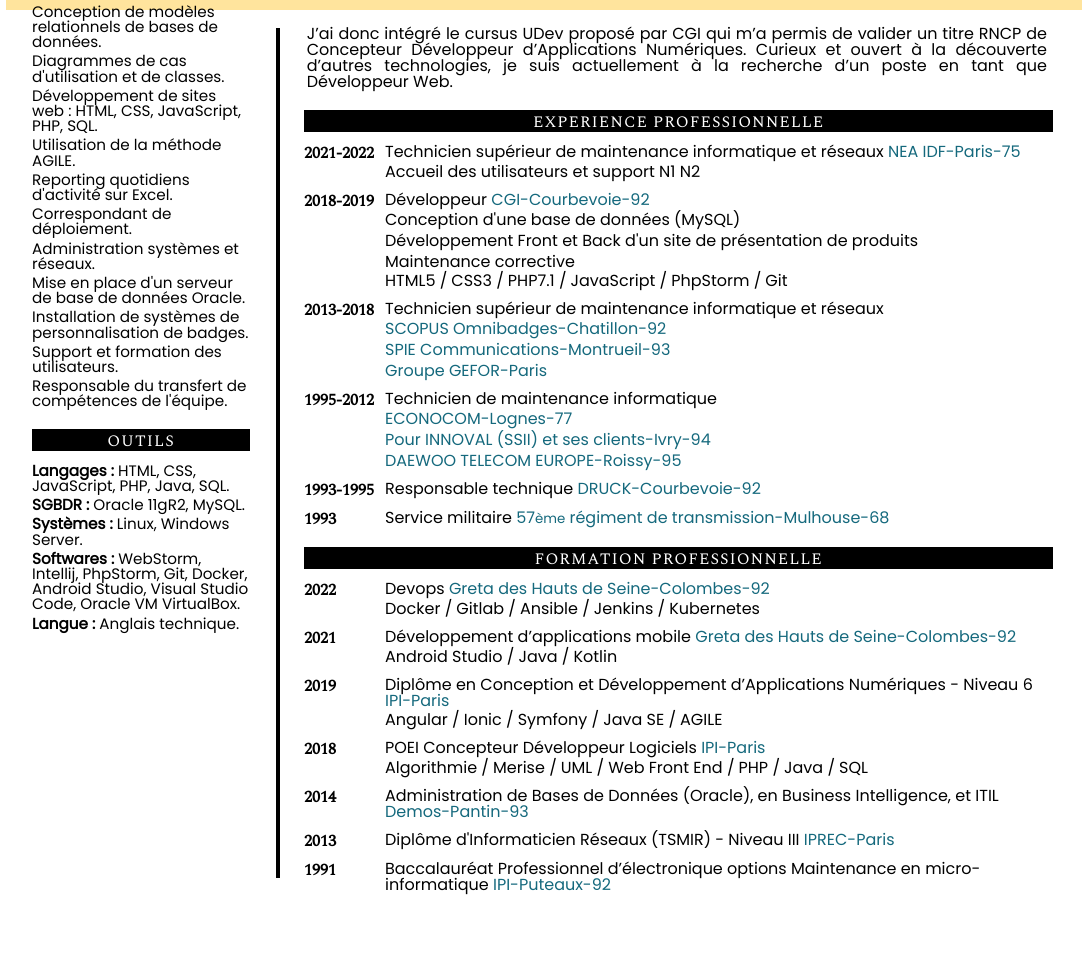
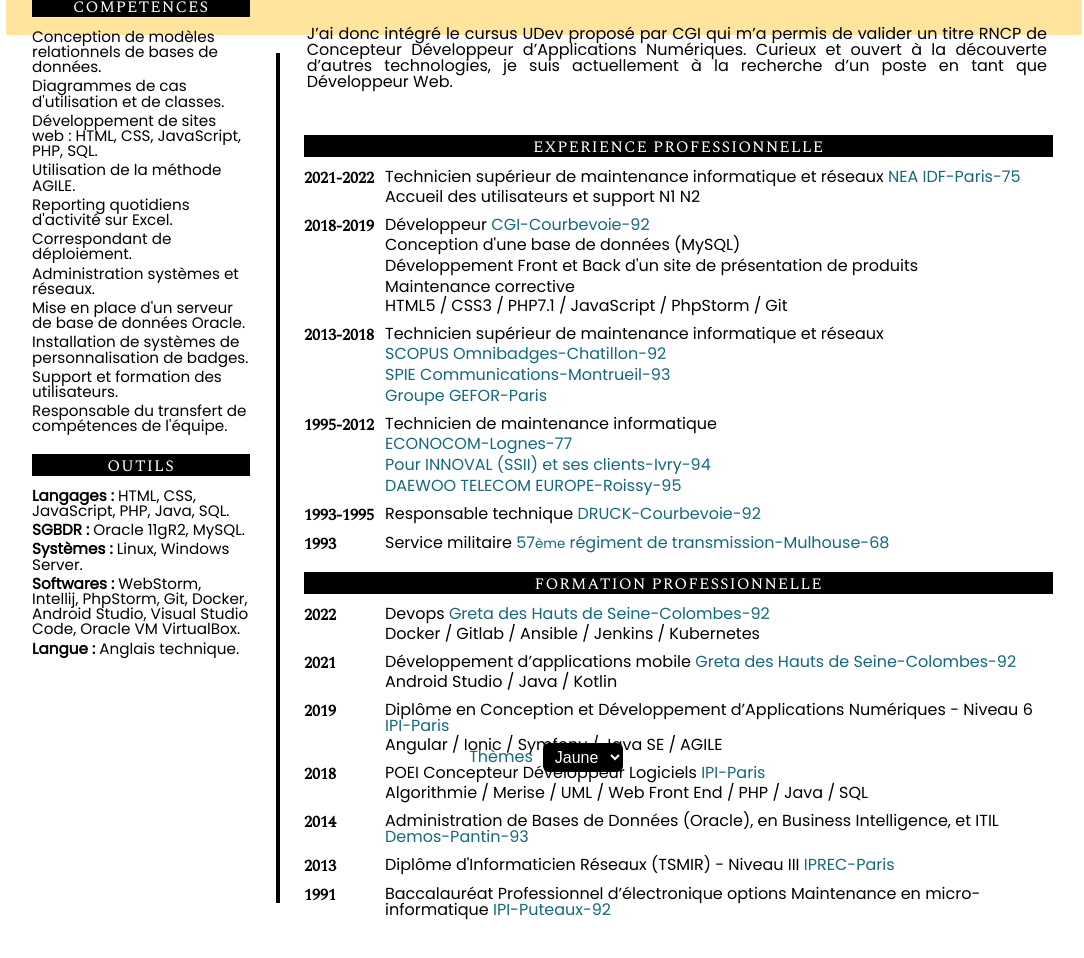
Before and after one commit to up-skilling/cv-switchstyles, a plain HTML site: page index.html in a window 1280 px wide. Shown: the part 236-1194 px from the top of the page, without its empty margins (94-1178 px from the left). Drawn offline with nearby package versions, Linux system fonts and the light colour scheme; a script that the page names is missing.

Commit message:
Ajout de la sélection de thèmes

```diff
--- a/index.html
+++ b/index.html
@@ -232,6 +232,15 @@
         </section>
     </div>
 
+    <div class="theme-selector">
+        <label for="themes">Thèmes</label>
+        <select id="themes">
+            <option value="style-1">Jaune</option>
+            <option value="style-2">Vert</option>
+            <option value="style-3">Bleu</option>
+        </select>
+    </div>
+
     <script type="text/javascript" src="script.js"></script>
 </body>
 </html>
--- a/style-1.css
+++ b/style-1.css
@@ -47,6 +47,7 @@
     flex-wrap: wrap;
     width: 100%;
     max-width: 1080px;
+    height: 1200px;
     font-family: 'Poppins', sans-serif;
 }
 
@@ -266,3 +267,28 @@
     margin-right: 4px;
     font-size: 18px;
 }
+
+/*** div.theme-selector ***/
+div.theme-selector {
+    position: relative;
+    top: -180px;
+    display: flex;
+    justify-content: center;
+    align-items: center;
+    width: 100%;
+    column-gap: 10px;
+    order: 5;
+}
+
+.theme-selector label {
+    color: #15697D;
+}
+
+.theme-selector select {
+    padding: 5px 8px;
+    background-color: black;
+    color: white;
+    border: none;
+    border-radius: 6px;
+    font-size: 1em;
+}
--- a/style-2.css
+++ b/style-2.css
@@ -48,7 +48,7 @@
     flex-wrap: wrap;
     width: 100%;
     max-width: 1080px;
-    height: 1200px;
+    height: 1250px;
     font-family: 'Poppins', sans-serif;
 }
 
@@ -188,7 +188,7 @@
     width: 32%;
     max-width: 344px;
     background-color: #15697D;
-    order: 3;
+    order: 4;
     row-gap: 20px;
 }
 
@@ -253,3 +253,27 @@
     margin-right: 4px;
     font-size: 18px;
 }
+
+/*** div.theme-selector ***/
+div.theme-selector {
+    display: flex;
+    justify-content: end;
+    align-items: center;
+    margin-top: 60px;
+    margin-right: 110px;
+    column-gap: 10px;
+    order: 3;
+}
+
+.theme-selector label {
+    color: #4b0082;
+}
+
+.theme-selector select {
+    padding: 5px 8px;
+    background-color: #15697D;
+    color: white;
+    border: none;
+    border-radius: 6px;
+    font-size: 1em;
+}
--- a/style-3.css
+++ b/style-3.css
@@ -284,3 +284,28 @@
     margin-right: 4px;
     font-size: 18px;
 }
+
+/*** div.theme-selector ***/
+div.theme-selector {
+    position: relative;
+    top: -255px;
+    display: flex;
+    justify-content: center;
+    align-items: center;
+    width: 100%;
+    column-gap: 10px;
+    order: 5;
+}
+
+.theme-selector label {
+    color: #4682b4;
+}
+
+.theme-selector select {
+    padding: 5px 8px;
+    background-color: #ebf2ff;
+    color: black;
+    border: none;
+    border-radius: 6px;
+    font-size: 1em;
+}
```
